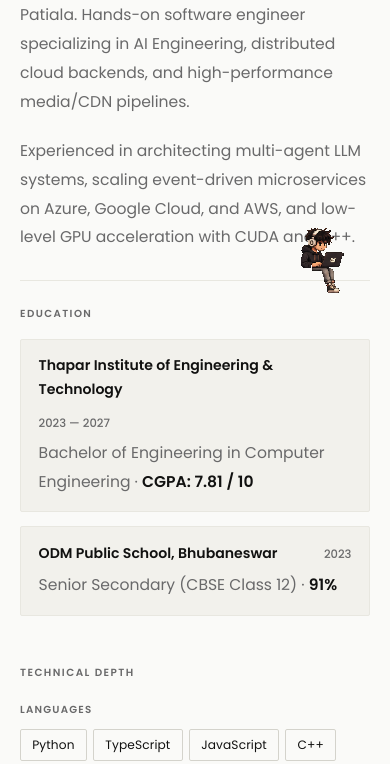
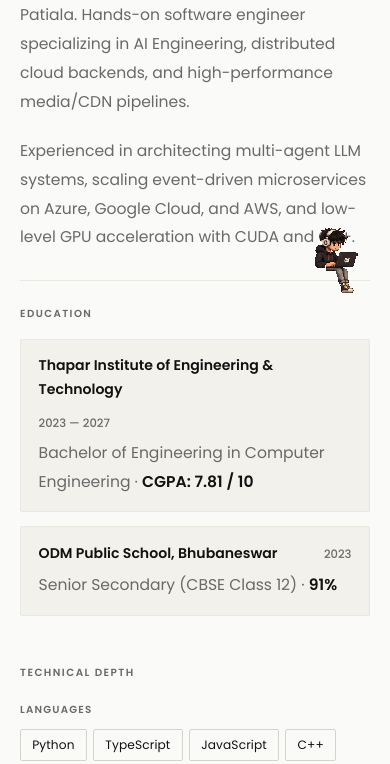
Before and after one commit to sujalmallick/Portfolio-website, a plain HTML site: page index.html in a window 390 px wide. Shown: the part 1182-1946 px from the top of the page. Drawn offline with Linux system fonts and the light colour scheme.

Commit message:
fix(about): shift college programmer character slightly right on education divider

```diff
--- a/mediaqueries.css
+++ b/mediaqueries.css
@@ -211,7 +211,7 @@
     right: -4px;
   }
   .edu-divider-character {
-    right: 8%;
+    right: 4%;
     transform: scale(0.9);
     transform-origin: top right;
   }
@@ -263,7 +263,7 @@
     top: -30px;
   }
   .edu-divider-character {
-    right: 6%;
+    right: 2%;
     transform: scale(0.8);
     transform-origin: top right;
   }
--- a/style.css
+++ b/style.css
@@ -478,7 +478,7 @@
 .edu-divider-character {
   position: absolute;
   top: -54px;
-  right: 15%;
+  right: 6%;
   width: 63px;
   height: 84px;
   pointer-events: none;
```
